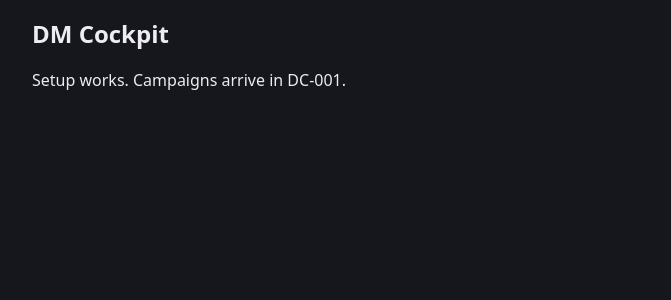
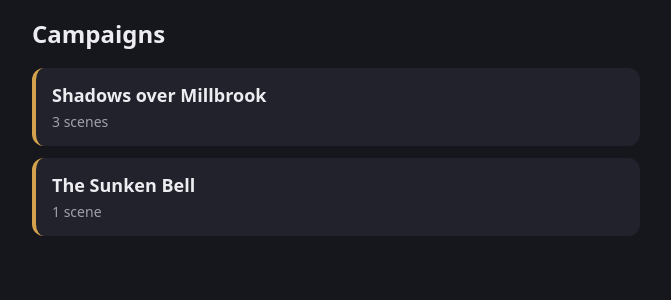
Before and after one commit to HayeW/dm-sidekick, a React (Vite) app: page / in a window 1280 px wide. Shown: the top 300 px of the page, without its empty margins (304-975 px from the left). Built offline with nearby package versions, Linux system fonts and the light colour scheme.

Commit message:
DC-001 Show campaigns

```diff
--- a/src/App.tsx
+++ b/src/App.tsx
@@ -1,19 +1,23 @@
-import { Route, Routes } from 'react-router';
+import { Link, Route, Routes } from 'react-router';
+import CampaignListPage from './ui/routes/CampaignListPage';
+import CampaignPage from './ui/routes/CampaignPage';
 
-// Routes are added story by story (see docs/implementation-plan-slice-1.md, §5).
+// Routes follow docs/implementation-plan-slice-1.md, §5.
 export default function App() {
   return (
     <Routes>
-      <Route path="*" element={<Home />} />
+      <Route path="/" element={<CampaignListPage />} />
+      <Route path="/c/:campaignId" element={<CampaignPage />} />
+      <Route path="*" element={<NotFound />} />
     </Routes>
   );
 }
 
-function Home() {
+function NotFound() {
   return (
     <main className="page">
-      <h1>DM Cockpit</h1>
-      <p>Setup works. Campaigns arrive in DC-001.</p>
+      <h1>Page not found</h1>
+      <Link to="/">Back to campaigns</Link>
     </main>
   );
 }
--- /dev/null
+++ b/src/data/campaigns.ts
@@ -0,0 +1,13 @@
+import type { Campaign } from '../domain/campaign';
+import { seedCampaigns } from './seed';
+
+// Single access point for campaign data. The UI never imports the seed directly,
+// so the source can change later (e.g. localStorage) without touching screens.
+
+export function getCampaigns(): Campaign[] {
+  return seedCampaigns;
+}
+
+export function getCampaign(id: string): Campaign | undefined {
+  return seedCampaigns.find((campaign) => campaign.id === id);
+}
--- /dev/null
+++ b/src/data/seed.ts
@@ -0,0 +1,117 @@
+import type { Campaign } from '../domain/campaign';
+
+// Demo campaigns bundled with the app. There is no story yet for creating campaigns,
+// so this is the only campaign data in the first slice. Content is original.
+
+export const seedCampaigns: Campaign[] = [
+  {
+    id: 'shadows-over-millbrook',
+    name: 'Shadows over Millbrook',
+    playerCharacters: [
+      { id: 'pc-alice', name: 'Alice' },
+      { id: 'pc-bob', name: 'Bob' },
+      { id: 'pc-cora', name: 'Cora' },
+      { id: 'pc-dain', name: 'Dain' },
+    ],
+    encounters: [
+      {
+        id: 'enc-road-ambush',
+        name: 'Ambush on the mill road',
+        enemies: [
+          { name: 'Goblin', count: 3, hp: 7, initiativeBonus: 2 },
+          { name: 'Goblin Boss', count: 1, hp: 21, initiativeBonus: 2 },
+        ],
+      },
+    ],
+    scenes: [
+      {
+        id: 'scene-arrival',
+        title: 'Arrival in Millbrook',
+        blocks: [
+          {
+            id: 'b-arrival-intro',
+            type: 'intro',
+            text:
+              'Rain drums on the thatched roofs as you reach Millbrook at dusk. ' +
+              'The mill wheel by the river stands still, and every shutter in the village is closed. ' +
+              'Only the lantern above the Crooked Kettle inn still burns.',
+          },
+          {
+            id: 'b-arrival-location',
+            type: 'location',
+            title: 'The Crooked Kettle',
+            text: 'Low-beamed inn, smoky hearth, six rooms upstairs. Usually busy; tonight half empty.',
+          },
+          { id: 'b-arrival-npcs', type: 'npcs', names: ['Marta Hollow (innkeeper)', 'Old Fenn'] },
+          {
+            id: 'b-arrival-notes',
+            type: 'notes',
+            text: 'Marta knows the miller vanished three nights ago. Fenn saw lights on the mill road.',
+          },
+        ],
+      },
+      {
+        id: 'scene-mill-road',
+        title: 'The Mill Road',
+        blocks: [
+          {
+            id: 'b-road-intro',
+            type: 'intro',
+            text:
+              'The muddy road follows the river toward the old mill. ' +
+              'Broken cart wheels lie in the ditch, and fresh tracks lead into the reeds.',
+          },
+          { id: 'b-road-encounter', type: 'encounter', encounterId: 'enc-road-ambush' },
+          {
+            id: 'b-road-notes',
+            type: 'notes',
+            text: 'The goblins attack when the party reaches the cart. The boss carries the miller’s key.',
+          },
+        ],
+      },
+      {
+        id: 'scene-old-mill',
+        title: 'The Old Mill',
+        blocks: [
+          {
+            id: 'b-mill-intro',
+            type: 'intro',
+            text:
+              'The mill looms over the water, its great wheel jammed with branches. ' +
+              'A faint knocking comes from somewhere below the floorboards.',
+          },
+          {
+            id: 'b-mill-location',
+            type: 'location',
+            title: 'Mill cellar',
+            text: 'Damp stone cellar under the grinding floor. Trapdoor behind the flour sacks.',
+          },
+        ],
+      },
+    ],
+  },
+  {
+    id: 'the-sunken-bell',
+    name: 'The Sunken Bell',
+    playerCharacters: [
+      { id: 'pc-esme', name: 'Esme' },
+      { id: 'pc-finn', name: 'Finn' },
+    ],
+    encounters: [],
+    scenes: [
+      {
+        id: 'scene-harbour',
+        title: 'The Harbour at Low Tide',
+        blocks: [
+          {
+            id: 'b-harbour-intro',
+            type: 'intro',
+            text:
+              'At low tide the harbour floor lies bare, and somewhere beneath the mud ' +
+              'a bell is ringing that no one has seen in a hundred years.',
+          },
+        ],
+      },
+    ],
+  },
+];
--- /dev/null
+++ b/src/domain/campaign.ts
@@ -0,0 +1,45 @@
+// Campaign data: the long-lived content a DM prepares before a session.
+// Only the fields needed by the first vertical slice (docs/implementation-plan-slice-1.md, §4).
+
+export type Campaign = {
+  id: string;
+  name: string;
+  /** Array order is the scene order. */
+  scenes: Scene[];
+  playerCharacters: PlayerCharacter[];
+  encounters: Encounter[];
+};
+
+export type Scene = {
+  id: string;
+  title: string;
+  /** Array order is the tile order. */
+  blocks: ContentBlock[];
+};
+
+export type ContentBlock =
+  | { id: string; type: 'intro'; text: string }
+  | { id: string; type: 'encounter'; encounterId: string }
+  | { id: string; type: 'location'; title: string; text: string }
+  | { id: string; type: 'npcs'; names: string[] }
+  | { id: string; type: 'notes'; text: string };
+
+/** Player characters have no HP: players track their own (decision D3). */
+export type PlayerCharacter = {
+  id: string;
+  name: string;
+};
+
+export type Encounter = {
+  id: string;
+  name: string;
+  enemies: EnemyGroup[];
+};
+
+/** A group of identical enemies, e.g. 3 × Goblin. */
+export type EnemyGroup = {
+  name: string;
+  count: number;
+  hp: number;
+  initiativeBonus: number;
+};
--- /dev/null
+++ b/src/ui/routes/CampaignListPage.module.css
@@ -0,0 +1,41 @@
+.list {
+  list-style: none;
+  margin: 0;
+  padding: 0;
+  display: flex;
+  flex-direction: column;
+  gap: 12px;
+}
+
+.card {
+  display: flex;
+  flex-direction: column;
+  gap: 2px;
+  min-height: 64px;
+  padding: 14px var(--space);
+  background: var(--surface);
+  border-radius: var(--radius);
+  border-left: 4px solid var(--accent);
+  color: var(--text);
+  text-decoration: none;
+  -webkit-tap-highlight-color: transparent;
+}
+
+.card:active {
+  opacity: 0.8;
+}
+
+.card:focus-visible {
+  outline: 2px solid var(--accent);
+  outline-offset: 2px;
+}
+
+.name {
+  font-size: 1.125rem;
+  font-weight: 600;
+}
+
+.meta {
+  font-size: 0.875rem;
+  color: var(--text-muted);
+}
--- /dev/null
+++ b/src/ui/routes/CampaignListPage.tsx
@@ -0,0 +1,26 @@
+import { Link } from 'react-router';
+import { getCampaigns } from '../../data/campaigns';
+import styles from './CampaignListPage.module.css';
+
+/** DC-001: the list of campaigns the DM can choose from. */
+export default function CampaignListPage() {
+  const campaigns = getCampaigns();
+
+  return (
+    <main className="page">
+      <h1>Campaigns</h1>
+      <ul className={styles.list}>
+        {campaigns.map((campaign) => (
+          <li key={campaign.id}>
+            <Link to={`/c/${campaign.id}`} className={styles.card}>
+              <span className={styles.name}>{campaign.name}</span>
+              <span className={styles.meta}>
+                {campaign.scenes.length} {campaign.scenes.length === 1 ? 'scene' : 'scenes'}
+              </span>
+            </Link>
+          </li>
+        ))}
+      </ul>
+    </main>
+  );
+}
--- /dev/null
+++ b/src/ui/routes/CampaignPage.tsx
@@ -0,0 +1,28 @@
+import { Link, useParams } from 'react-router';
+import { getCampaign } from '../../data/campaigns';
+
+/**
+ * Placeholder target for selecting a campaign (DC-001).
+ * DC-002 replaces this with "open the right scene".
+ */
+export default function CampaignPage() {
+  const { campaignId = '' } = useParams();
+  const campaign = getCampaign(campaignId);
+
+  if (!campaign) {
+    return (
+      <main className="page">
+        <h1>Campaign not found</h1>
+        <Link to="/">Back to campaigns</Link>
+      </main>
+    );
+  }
+
+  return (
+    <main className="page">
+      <h1>{campaign.name}</h1>
+      <p>Opening a campaign arrives in DC-002.</p>
+      <Link to="/">Back to campaigns</Link>
+    </main>
+  );
+}
```
Also changed, not shown: 2 other files (tests, documents, lock files or other folders).
